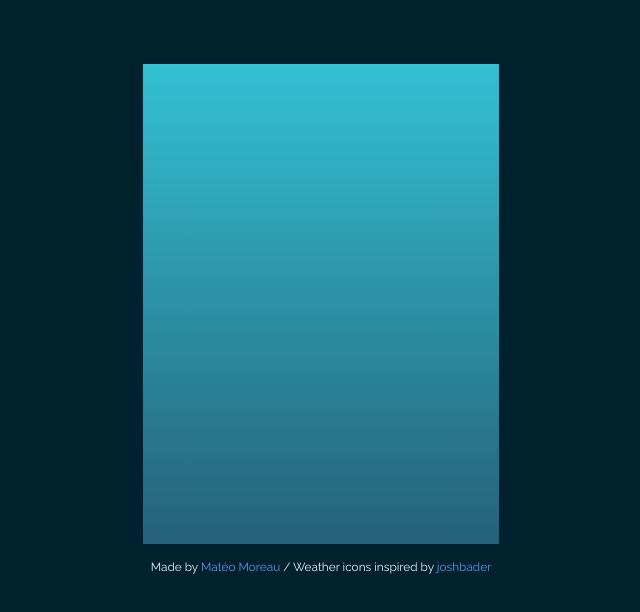
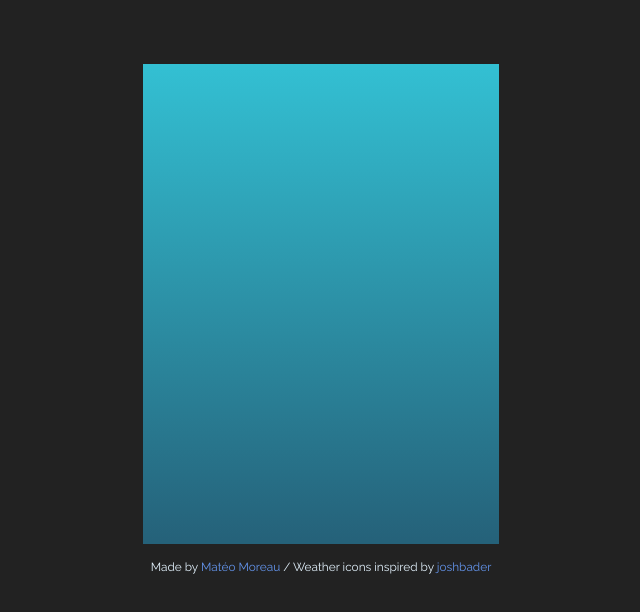
Before and after one commit to PlevenIDE/local-weather, a plain HTML site: page index.html in a window 1280 px wide. Shown: the whole page, without its empty margins (319-959 px from the left). Drawn offline with nearby package versions, Linux system fonts and the light colour scheme.

Commit message:
Update style.css

```diff
--- a/style.css
+++ b/style.css
@@ -1,6 +1,6 @@
 /* main background style*/
 body {
-  background-color: #00212e;
+  background-color: #222;
   font-family: "Raleway", sans-serif;
   font-size: 1.75rem;
   text-align: center;
```
